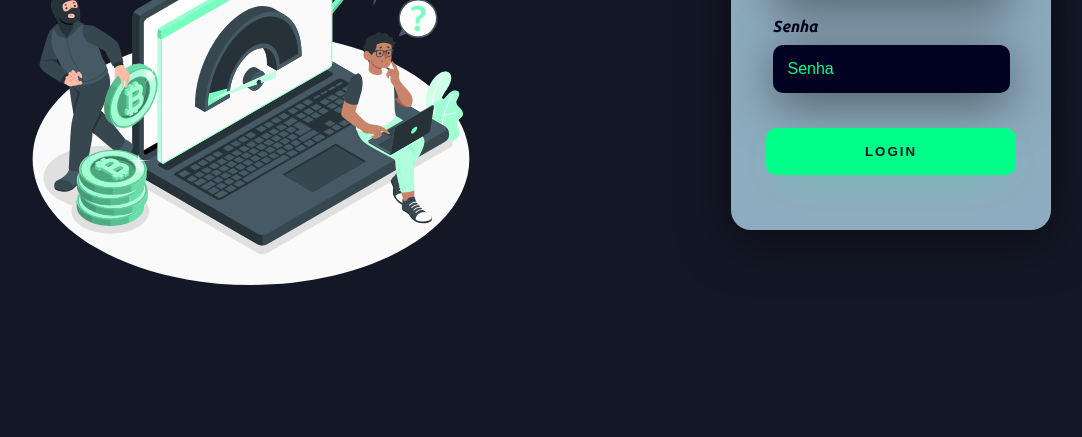
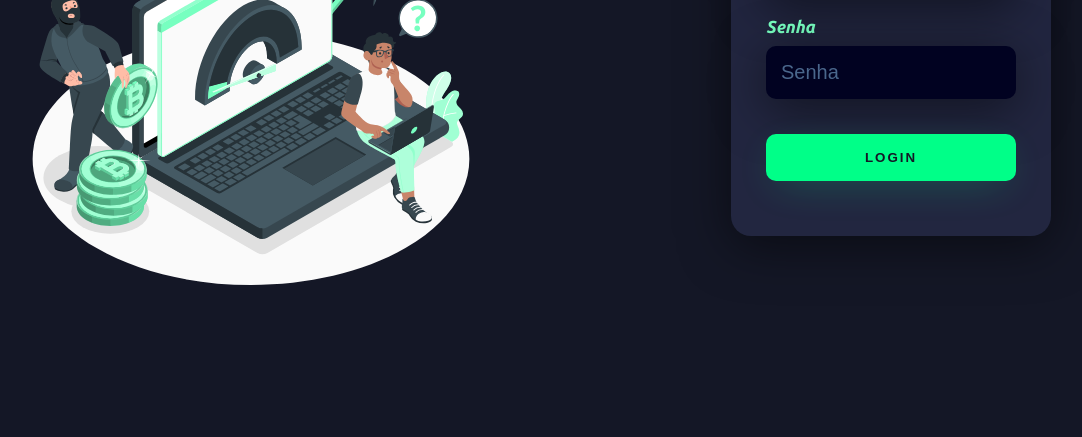
Before and after one commit to GaussKd0/FormularioLogin, a plain HTML site: page index.html in a window 1280 px wide. Shown: the part 363-800 px from the top of the page, without its empty margins (69-1151 px from the left). Drawn offline with Linux system fonts and the light colour scheme.

Commit message:
Update styles.css

```diff
--- a/Css/styles.css
+++ b/Css/styles.css
@@ -60,7 +60,7 @@ body *{
     align-items: center;
     flex-direction: column;
     padding: 30px 35px;
-    background: var(--color6);
+    background: var(--color4);
     border-radius: 20px;
     box-shadow: 0px 10px 50px rgba(0, 0, 0, 0.5);
 }
@@ -83,23 +83,24 @@ body *{
     border-radius: 10px;
     padding: 15px;
     background: var(--color10) ;
-    color: var(--color6);
-    font-size: 12pt;
+    color: #0f8;
+    font-size: 15pt;
     box-shadow: 0px 10px 50px rgba(0, 0, 0, 0.5);
     outline: none;
     box-sizing: border-box;
 }
 
 .textfild > label{
-    color: var(--color10);
+    color: var(--color7);
     margin-bottom: 10px;
+    font-size: 13pt;
 
 }
 .textfild >input:hover{
     animation: transform 1s;
 }
 .textfild > input::placeholder{
-    color: #0f8;
+    color: var(--color5);
 }
 .btn-login{
     width: 100%;
```
